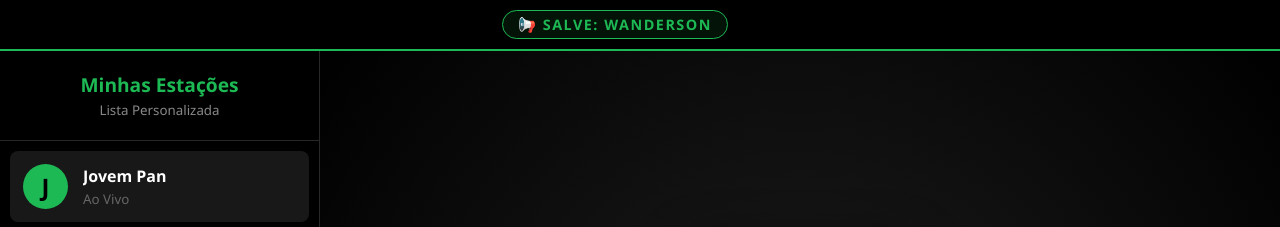
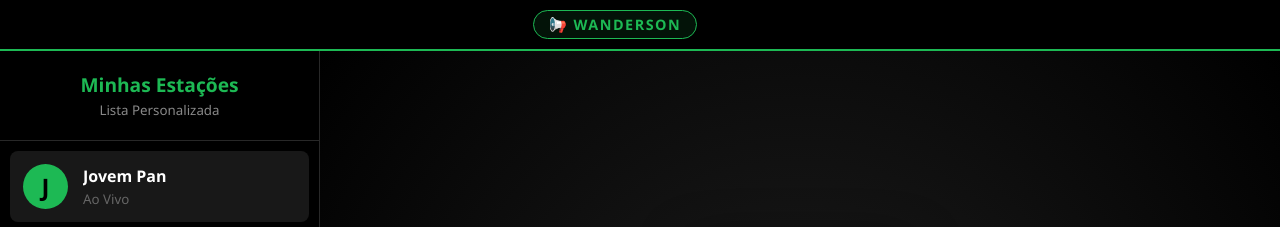
Before and after one commit to wandersonstt/radiolocal, a plain HTML site: page index.html in a window 1280 px wide. Shown: the top 227 px of the page. Drawn offline with Linux system fonts and the light colour scheme.

Commit message:
Update index.html

```diff
--- a/index.html
+++ b/index.html
@@ -113,7 +113,7 @@
                                       .filter(n => n !== "");
 
                 if (listaNomes.length > 0) {
-                    const htmlSalves = listaNomes.map(nome => `<span class="salve-tag">📢 SALVE: ${nome}</span>`).join("");
+                    const htmlSalves = listaNomes.map(nome => `<span class="salve-tag">📢 ${nome}</span>`).join("");
 
                     // Lógica inteligente:
                     // Se tiver pouco texto, a gente só exibe uma vez ou coloca um espaço gigante.
```
